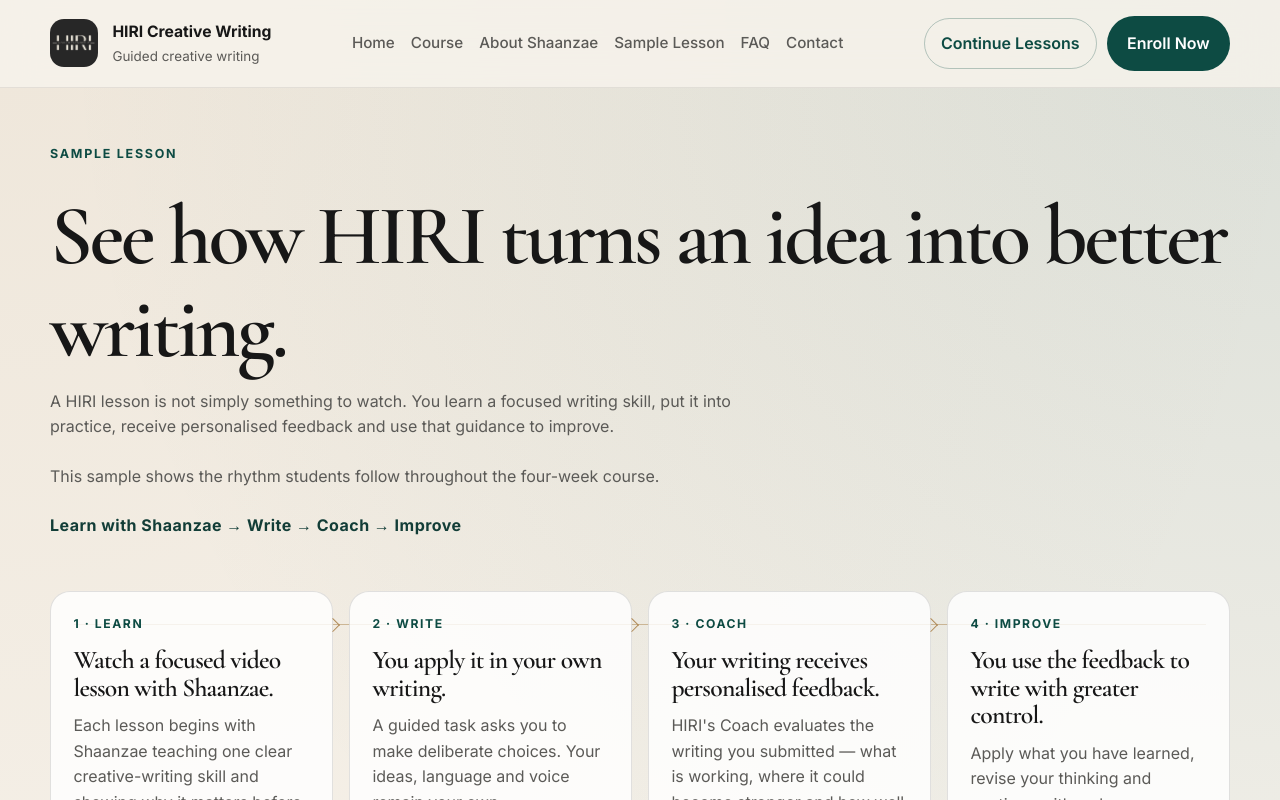
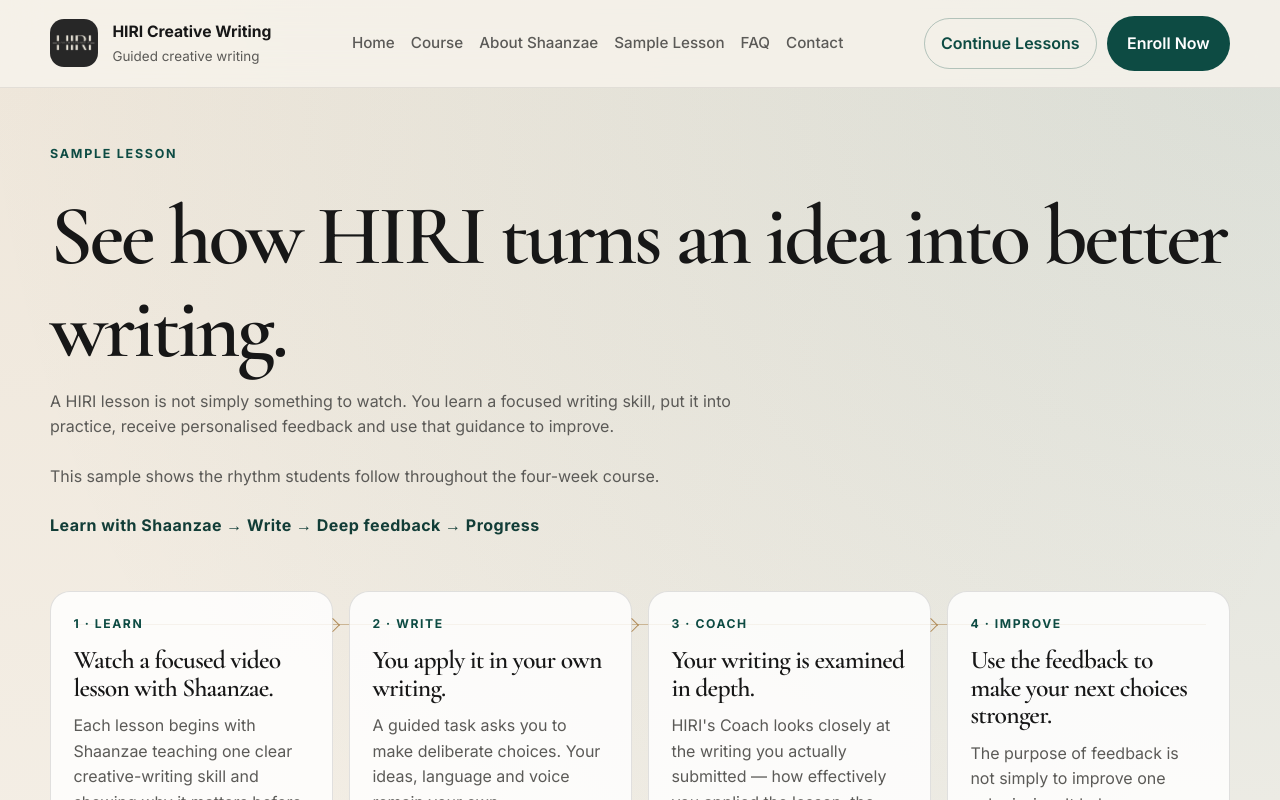
Before and after one commit to sm9449/hiri-website, a Next.js app: page /sample-lesson in a window 1280 px wide. Shown: the top 800 px of the page. Built offline with nearby package versions, Linux system fonts and the light colour scheme.

Commit message:
refinement 4

```diff
--- a/app/globals.css
+++ b/app/globals.css
@@ -512,6 +512,7 @@
 .feedback-examples article p:last-child { margin-bottom: 0; color: var(--muted); }
 .mentor-sample { margin-left: calc((1180px - 100vw) / 2); margin-right: calc((1180px - 100vw) / 2); padding-left: max(1rem, calc((100vw - 1180px) / 2)); padding-right: max(1rem, calc((100vw - 1180px) / 2)); }
 .mentor-sample .sample-emphasis { color: #fff; }
+.mentor-conclusion { margin: 1.5rem 0; max-width: 60ch; color: #fff; font-family: var(--font-cormorant), serif; font-size: clamp(1.45rem, 2.4vw, 2rem); line-height: 1.15; }
 .teaching-centre { border-top: 1px solid var(--border); }
 
 .list {
--- a/app/sample-lesson/page.tsx
+++ b/app/sample-lesson/page.tsx
@@ -10,13 +10,13 @@
 const lessonSteps = [
   ["1 · Learn", "Watch a focused video lesson with Shaanzae.", "Each lesson begins with Shaanzae teaching one clear creative-writing skill and showing why it matters before you put it into practice.", "Focused teaching. One clear objective. No unnecessary theory."],
   ["2 · Write", "You apply it in your own writing.", "A guided task asks you to make deliberate choices. Your ideas, language and voice remain your own.", "The goal is not to imitate. It is to make stronger choices for yourself."],
-  ["3 · Coach", "Your writing receives personalised feedback.", "HIRI's Coach evaluates the writing you submitted — what is working, where it could become stronger and how well you applied the objective. Its feedback is modelled on Shaanzae's teaching approach.", "Feedback on your writing — not generic advice."],
-  ["4 · Improve", "You use the feedback to write with greater control.", "Apply what you have learned, revise your thinking and continue with a clearer understanding of stronger writing. The Mentor also helps you recognise patterns in your development.", "Each lesson contributes to a bigger picture of your progress."],
+  ["3 · Coach", "Your writing is examined in depth.", "HIRI's Coach looks closely at the writing you actually submitted — how effectively you applied the lesson, the choices you made, where the writing is already strong and what may be holding it back. Its feedback is shaped by a system modelled on Shaanzae's teaching methods, so the guidance remains connected to what you have just been taught.", "It does not simply correct the piece. It helps you understand what to improve and why."],
+  ["4 · Improve", "Use the feedback to make your next choices stronger.", "The purpose of feedback is not simply to improve one submission. It helps you recognise what stronger writing requires so you can apply that understanding again in the next lesson.", "Each lesson contributes to the writer you are becoming."],
 ];
 
 export default function SampleLessonPage() {
   return <div className="page sample-lesson-page"><Container>
-    <section className="sample-hero"><SectionHeading eyebrow="Sample lesson" title="See how HIRI turns an idea into better writing." description="A HIRI lesson is not simply something to watch. You learn a focused writing skill, put it into practice, receive personalised feedback and use that guidance to improve." as="h1" /><p className="page-lead">This sample shows the rhythm students follow throughout the four-week course.</p><p className="sample-proof">Learn with Shaanzae → Write → Coach → Improve</p></section>
+    <section className="sample-hero"><SectionHeading eyebrow="Sample lesson" title="See how HIRI turns an idea into better writing." description="A HIRI lesson is not simply something to watch. You learn a focused writing skill, put it into practice, receive personalised feedback and use that guidance to improve." as="h1" /><p className="page-lead">This sample shows the rhythm students follow throughout the four-week course.</p><p className="sample-proof">Learn with Shaanzae → Write → Deep feedback → Progress</p></section>
 
     <section className="section"><div className="lesson-cycle">{lessonSteps.map(([label, title, body, support]) => <article className="lesson-cycle-card" key={label}><p className="panel-label">{label}</p><h2>{title}</h2><p>{body}</p><strong>{support}</strong></article>)}</div></section>
 
@@ -26,9 +26,9 @@
 
     <section className="section feedback-section"><SectionHeading eyebrow="What feedback might focus on" title="Feedback should help you see your writing differently." /><div className="feedback-examples"><article><p className="panel-label">What is working</p><p>You chose a physical detail instead of naming the emotion. The reader can experience the scene rather than being told how to feel.</p></article><article><p className="panel-label">What to push further</p><p>Look at the final sentence. Is every description creating the same atmosphere, or is one detail there only because it sounds descriptive?</p></article><article><p className="panel-label">What to try next</p><p>Choose one detail that reveals the character's physical reaction. That can deepen the scene without explaining the emotion directly.</p></article></div><p className="sample-emphasis">HIRI feedback is designed to help the student make the next decision — not rewrite the piece for them.</p></section>
 
-    <section className="section section-dark mentor-sample"><SectionHeading eyebrow="Beyond one lesson" title="The Mentor looks for development across your writing." description="A single piece of feedback can improve a paragraph. HIRI's Mentor looks more broadly. As students progress through the course, the Mentor helps them recognise recurring strengths, habits and areas for development — connecting what they are learning now with the work they completed earlier." /><p className="sample-emphasis">The aim is not simply to produce a better submission. It is to develop a better writer.</p></section>
+    <section className="section section-dark mentor-sample"><SectionHeading eyebrow="Beyond one lesson" title="The Mentor looks for development across your writing." description={<>The Coach works with the writing in front of you. The Mentor looks across your development.<br /><br />As you progress through HIRI, it brings together evidence from your lessons, feedback and reflection to identify patterns — where you are becoming stronger, where the same difficulty keeps appearing and what deserves your attention next.<br /><br />Because the Mentor works within the same teaching framework developed around Shaanzae's methods, the advice is not disconnected AI commentary. It becomes part of a continuing learning journey.</>} /><p className="mentor-conclusion">Your next lesson is informed by the writer you are becoming, not treated as if HIRI has never seen your work before.</p><p className="sample-emphasis">The aim is not simply to produce a better submission. It is to develop a better writer.</p></section>
 
-    <section className="section teaching-centre"><SectionHeading eyebrow="The teaching behind HIRI" title="Shaanzae's method stays at the centre." description={<>HIRI combines Shaanzae Shahid's teaching with a learning system designed to keep that guidance present between lessons.<br /><br />The Coach responds to the student's current writing.<br />The Mentor follows development across the course.<br />Shaanzae's teaching provides the method behind both.</>} /><p className="sample-credentials">Published author • Cambridge PGCert • Former Head of English</p><p className="sample-emphasis">Human teaching, extended through intelligent personal support.</p></section>
+    <section className="section teaching-centre"><SectionHeading eyebrow="The teaching behind HIRI" title="Shaanzae's method stays at the centre." description={<>HIRI extends Shaanzae's teaching beyond the video lesson.<br /><br />The Coach examines how you applied the skill in your current writing.<br />The Mentor looks across your development and helps identify what to work on next.<br />Both are designed around the same teaching approach that guides the course.</>} /><p className="sample-credentials">Published author • Cambridge PGCert • Former Head of English</p><p className="sample-emphasis">Human teaching, extended through intelligent personal support.</p></section>
 
     <section className="section"><div className="cta-band"><p className="eyebrow">Ready to experience the full course?</p><h2>One lesson changes how you see your writing. Four weeks changes how you write.</h2><p>HIRI gives you sixteen guided lessons, structured practice, personalised feedback and a Coach and Mentor that continue supporting your development from one lesson to the next.</p><div className="hero-actions"><ButtonLink href="https://app.hiri.uk/enroll" variant="secondary">Enroll Now</ButtonLink><ButtonLink href="/course" variant="ghost">View Course</ButtonLink></div></div></section>
   </Container></div>;
```
